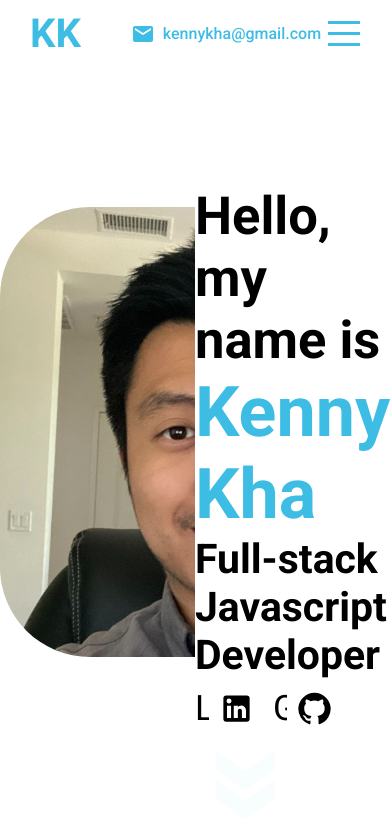
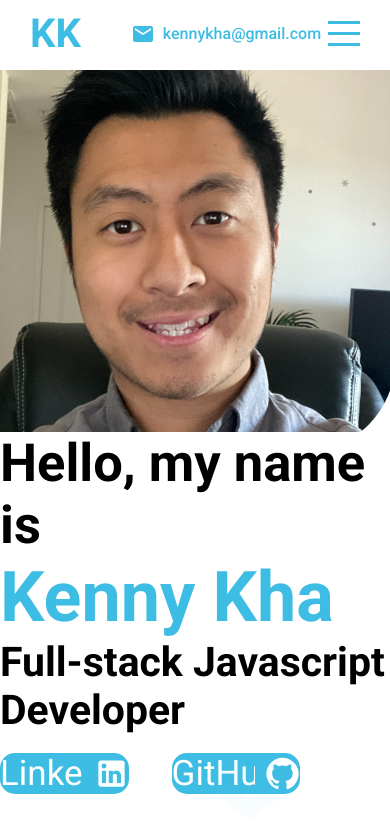
Before and after one commit to kennykha/kenny-kha-portfolio, a React (Create React App) app: page / in a window 390 px wide. Shown: the top 832 px of the page. Built offline with nearby package versions, Linux system fonts and the light colour scheme.

Commit message:
Adding responsive styling

```diff
--- a/src/App.js
+++ b/src/App.js
@@ -1,7 +1,6 @@
 import Navbar from "./components/navbar/Navbar";
 import Intro from "./components/intro/Intro";
 import Projects from "./components/projects/Projects";
-import Contact from "./components/contact/Contact";
 import Menu from "./components/menu/Menu";
 import "./app.scss";
 import { useState } from "react";
@@ -20,7 +19,6 @@ function App() {
       <div className="sections">
         <Intro />
         <Projects />
-        <Contact />
       </div>
     </div>
   );
--- a/src/components/contact/Contact.jsx
+++ /dev/null
@@ -1,8 +0,0 @@
-import './contact.scss';
-
-export default function Contact() {
-    return (
-        <div className='contact' id="contact">
-        </div>
-    )
-}
--- a/src/components/contact/contact.scss
+++ /dev/null
@@ -1,3 +0,0 @@
-.contact {
-  background-color: rgb(255, 133, 133);
-}
--- a/src/components/intro/intro.scss
+++ b/src/components/intro/intro.scss
@@ -3,6 +3,11 @@
 .intro {
   background-color: white;
   display: flex;
+
+  @include mobile {
+    flex-direction: column;
+    align-items: center;
+  }
 
   .left {
     display: flex;
@@ -30,6 +35,10 @@
     // align-items: center;
     font-size: 35px;
 
+    @include mobile {
+      margin-bottom: 50px;
+    }
+
     .name {
       color: $mainColor;
     }
@@ -38,6 +47,10 @@
       display: flex;
       // margin-right: 5%;
       margin-top: 5%;
+
+      @include mobile {
+        width: 110%;
+      }
 
       .introContactItem {
         display: flex;
@@ -48,10 +61,11 @@
         border-radius: 15px;
         width: 30%;
         text-decoration: none;
-        color: inherit;
+        color: white;
+        background-color: $mainColor;
 
         &:hover {
-          background-color: $mainColor;
+          background-color: black;
           color: white;
         }
 
@@ -71,6 +85,10 @@
       width: 100px;
       color: $mainColor;
       animation: blink 2s infinite;
+
+      @include mobile {
+        left: 200px;
+      }
     }
 
     @keyframes blink {
--- a/src/components/menu/Menu.jsx
+++ b/src/components/menu/Menu.jsx
@@ -6,7 +6,6 @@ export default function Menu({ menuOpen, handleMenuOpen}) {
             <ul>
                 <li><a href="#intro" onClick={() => handleMenuOpen()}>Home</a></li>
                 <li><a href="#projects" onClick={() => handleMenuOpen()}>Projects</a></li>
-                <li><a href="#contact" onClick={() => handleMenuOpen()}>Contact</a></li>
             </ul>
         </div>
     )
--- a/src/components/projects/projects.scss
+++ b/src/components/projects/projects.scss
@@ -30,6 +30,9 @@
     font-size: 40px;
     letter-spacing: 5px;
     color: white;
+    @include mobile {
+      margin-top: 0;
+    }
   }
 
   .carousel {
@@ -38,6 +41,11 @@
     position: absolute;
     left: 0;
     transition: all 1s ease;
+    @include mobile {
+      align-items: center;
+      flex-direction: column;
+      height: 90%;
+    }
 
     .container {
       width: 100vw;
@@ -52,6 +60,10 @@
         border-radius: 20px;
         display: flex;
         align-items: center;
+        @include mobile {
+          margin-bottom: 20px;
+          margin-top: 50px;
+        }
 
         .left {
           flex: 5;
@@ -92,6 +104,9 @@
 
         .right {
           flex: 8;
+          display: flex;
+          align-items: center;
+          justify-content: center;
 
           img {
             height: 80%;
--- a/src/global.scss
+++ b/src/global.scss
@@ -1 +1,9 @@
 $mainColor: rgb(62, 189, 228);
+
+$width: 900px;
+
+@mixin mobile {
+  @media (max-width: #{$width}) {
+    @content;
+  }
+}
```
